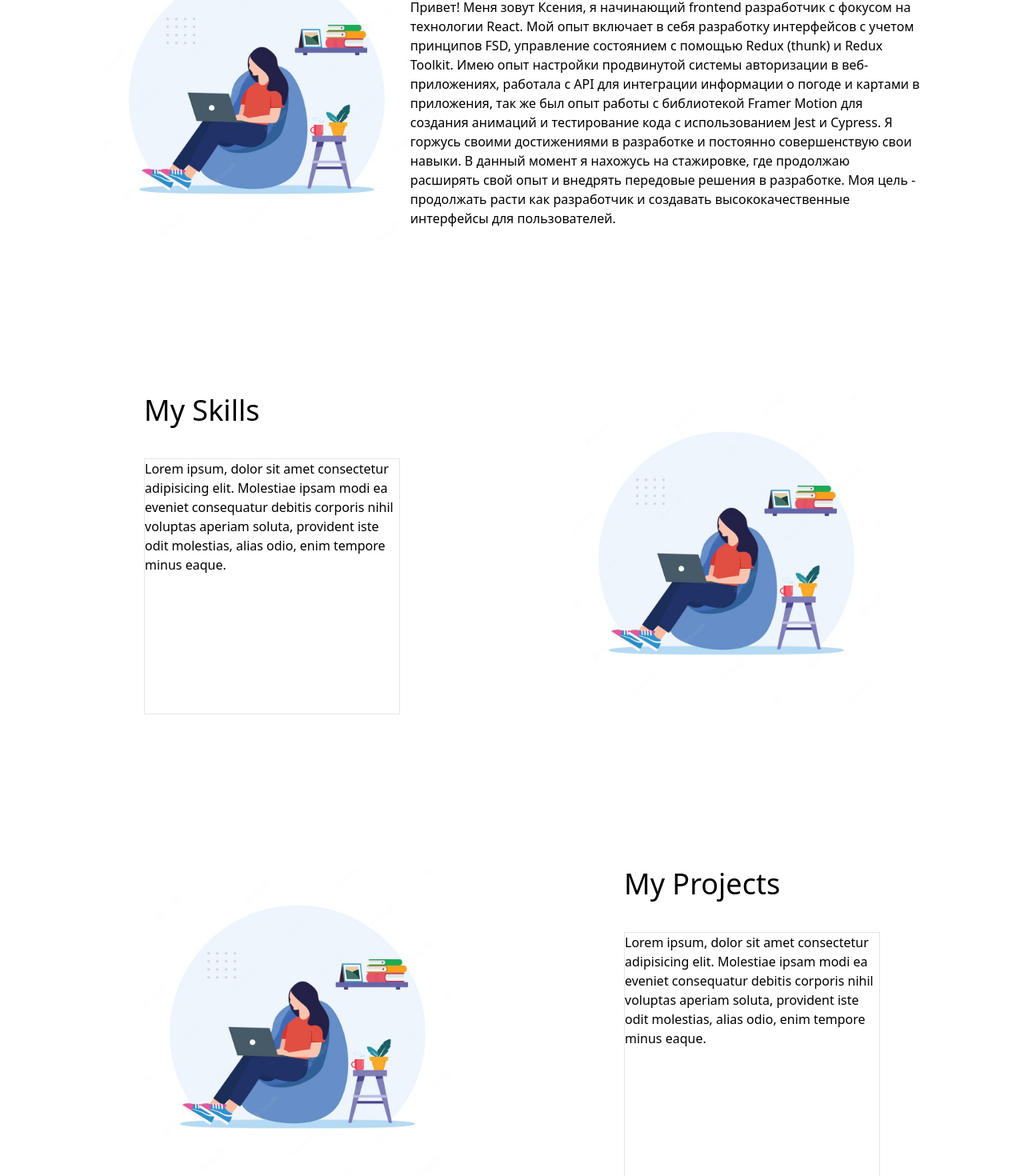
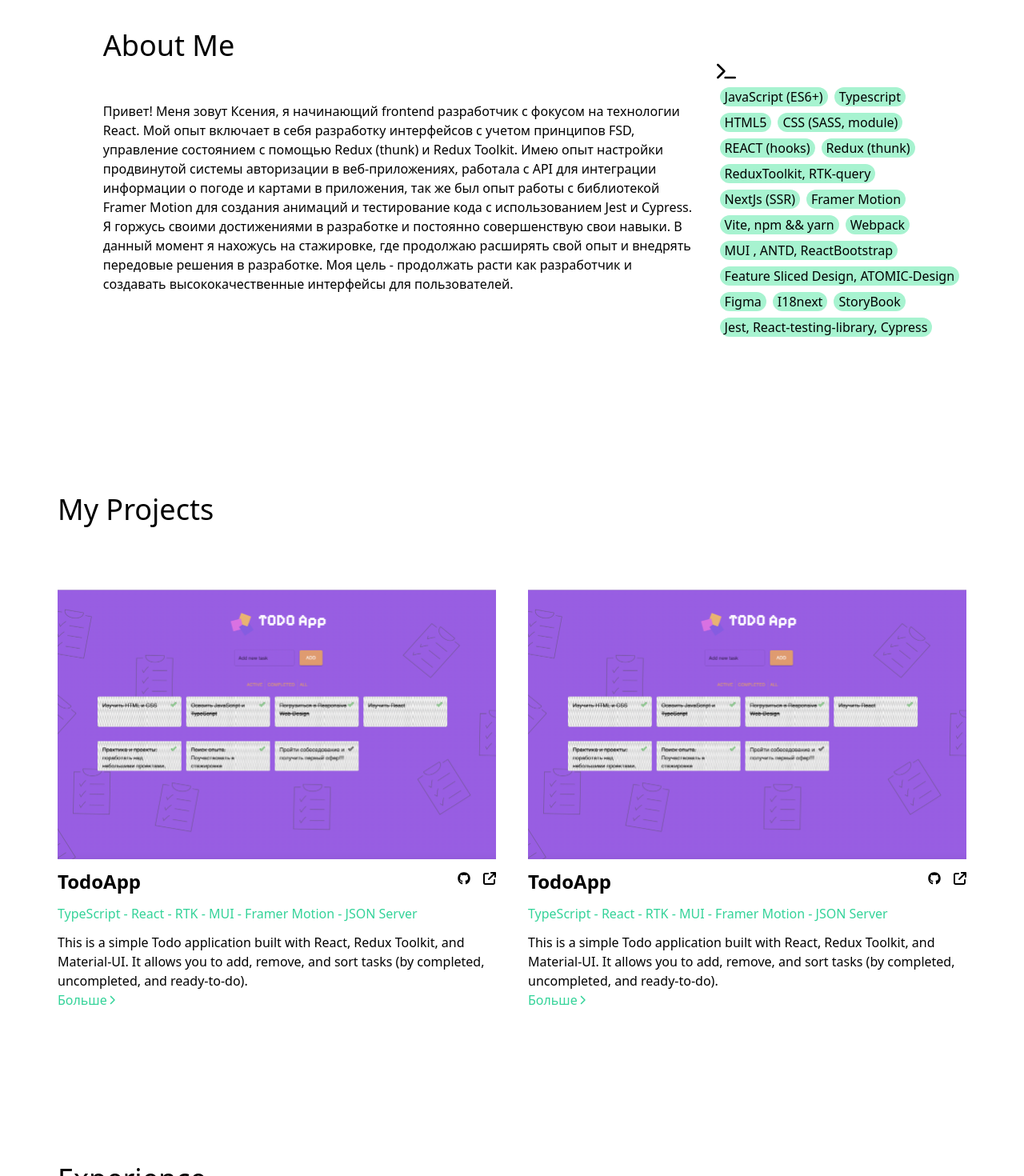
Before and after one commit to KseniaShepherd/AboutMe, a React (Vite) app: page / in a window 1280 px wide. Shown: the part 699-2169 px from the top of the page at 80% size. Built offline with nearby package versions, Linux system fonts and the light colour scheme.

Commit message:
added projects and experience

```diff
--- a/src/App.tsx
+++ b/src/App.tsx
@@ -1,10 +1,10 @@
 import { useRef } from "react";
 import AboutMe from "./components/AboutMe/AboutMe";
 import Header from "./widgets/Header/Header";
-import MySkills from "./components/MySkills/MySkills";
 import MyProjects from "./components/MyProjects/MyProjects";
 import Contact from "./components/Contact/Contact";
 import './input.css'
+import Experience from "./components/Experience/Experience";
 function App() {
   const scrollToRef = (ref: React.RefObject<HTMLDivElement>) => {
     ref.current?.scrollIntoView({ behavior: "smooth" });
@@ -26,8 +26,8 @@ function App() {
         />
       </div>
       <AboutMe aboutMeRef={aboutMeRef} />
-      <MySkills mySkillsRef={mySkillsRef} />
       <MyProjects myProjectsRef={myProjectsRef} />
+      <Experience/>
       <Contact contactRef={contactRef}/>
     </div>
   );
--- a/src/components/AboutMe/AboutMe.tsx
+++ b/src/components/AboutMe/AboutMe.tsx
@@ -1,29 +1,19 @@
 import { FC, RefObject, useEffect, useRef, useState } from "react";
 import { FontAwesomeIcon } from "@fortawesome/react-fontawesome";
-import girl from "../../../public/girl-with-laptop-chair-freelance-studying-concept-illustration-vector_199064-194.jpeg";
 import { faGithub, faTelegram } from "@fortawesome/free-brands-svg-icons";
 import { faAt } from "@fortawesome/free-solid-svg-icons";
 import { motion, useAnimation } from "framer-motion";
+import MySkills from "../MySkills/MySkills";
 
 interface AboutMeProps {
   aboutMeRef: RefObject<HTMLDivElement>;
 }
+
 const AboutMe: FC<AboutMeProps> = ({ aboutMeRef }) => {
   const [screenWidth, setScreenWidth] = useState(window.innerWidth);
-  const levitateAnimation = {
-    animate: {
-      y: ["0%", "2%", "0%"],
-    },
-    transition: {
-      y: {
-        duration: 2,
-        repeat: Infinity,
-        ease: "linear",
-      },
-    },
-  };
   const controls = useAnimation();
   const divRef = useRef<HTMLDivElement>(null);
+  const mySkillsRef = useRef<HTMLDivElement>(null);
   useEffect(() => {
     const handleResize = () => {
       setScreenWidth(window.innerWidth);
@@ -41,14 +31,14 @@ const AboutMe: FC<AboutMeProps> = ({ aboutMeRef }) => {
       const rect = divRef.current.getBoundingClientRect();
       if (rect.top <= window.innerHeight && rect.bottom >= 0) {
         controls.start({
-          x: 0,
+          y: 50,
           transition: {
             duration: 0.5,
           },
         });
       } else {
         controls.start({
-          x: 50,
+          y: 0,
           transition: {
             duration: 3,
           },
@@ -70,10 +60,10 @@ const AboutMe: FC<AboutMeProps> = ({ aboutMeRef }) => {
       className="w-full h-full"
     >
       <div className="mt-40 mb-8 flex flex-col md:mx-10 lg:mx-20 sm:mx-10">
-        <h1 className="xl:text-7xl lg:text-6xl md:text-5xl sm:text-4xl xs:text-4xl font-sans font-bold whitespace-normal">
+        <h1 className="xl:text-7xl lg:text-6xl md:text-5xl sm:text-4xl xs:text-4xl font-sans font-bold whitespace-normal mb-10">
           Pastukhova Ksenia
         </h1>
-        <h2 className="xl:text-4xl lg:text-3xl md:text-2xl sm:text-2xl xs:text-2lg font-sans whitespace-normal">
+        <h2 className="xl:text-4xl lg:text-3xl md:text-2xl sm:text-2xl xs:text-2lg font-sans whitespace-normal mb-20">
           React-developer
         </h2>
       </div>
@@ -104,26 +94,22 @@ const AboutMe: FC<AboutMeProps> = ({ aboutMeRef }) => {
           <a href="mailto:kpastukhova.ge@gmail.com">kpastukhova.ge@gmail.com</a>
         </div>
       </div>
+
+      <h2 className="text-4xl font-bodoni mt-48">About Me</h2>
+
       <div
-        className={`flex ${
-          screenWidth <= 768 ? "flex-col items-center" : "flex-row"
-        } place-content-around mt-48`}
+        className={`flex ${screenWidth <= 768 ? "flex-col items-center" : "flex-row"} gap-7 `}
         ref={aboutMeRef}
       >
-        <motion.img
-          className="h-96 w-96"
-          src={girl}
-          alt="girl"
-          {...levitateAnimation}
-        />
-        <motion.div
+       <div className={`${screenWidth <= 768 ? "w-3/4" : "w-full"} `}>
+       <motion.div
           ref={divRef}
-          initial={{ x: 100, opacity: 1 }}
+          initial={{ y: 0, opacity: 1 }}
           animate={controls}
-          className="flex flex-col gap-10"
+          className="flex flex-col"
         >
-          <h2 className="text-4xl font-bodoni">About Me</h2>
-          <div className="">
+
+          <div >
             Привет! Меня зовут Ксения, я начинающий frontend разработчик с
             фокусом на технологии React. Мой опыт включает в себя разработку
             интерфейсов с учетом принципов FSD, управление состоянием с помощью
@@ -139,6 +125,11 @@ const AboutMe: FC<AboutMeProps> = ({ aboutMeRef }) => {
             пользователей.
           </div>
         </motion.div>
+        </div>
+
+        <div className="w-1/4">
+        <MySkills mySkillsRef={mySkillsRef}/>
+        </div>
       </div>
     </div>
   );
--- /dev/null
+++ b/src/components/Experience/Experience.tsx
@@ -0,0 +1,28 @@
+import React from 'react';
+
+const Experience = () => {
+    return (
+        <div>
+            <h2 className="text-4xl font-bodoni mt-48">Experience</h2>
+            <div className={"mt-20 flex flex-col gap-5"}>
+                <div className={"flex justify-between"}>
+                      <h4 className={"text-2xl font-bold"}>SnowFlakes</h4>
+                      <p> Jun 2023 - now</p>
+                      </div>
+
+                <h5 className={"text-xl font-bold text-emerald-400"}>Интерн</h5>
+                <ul>
+  <li>- Участвовала в разработке совместных командных проектов</li>
+  <li>- Реализовывала адаптивный веб-дизайн</li>
+  <li>- Настраивала продвинутые системы аутентификации</li>
+  <li>- Настраивала мультиязычность приложения (i18next)</li>
+  <li>- Создавала анимации для улучшения взаимодействия с пользователем (FramerMotion)</li>
+  <li>- Создавала пользовательский интерфейс с использованием библиотек MUI и Ant Design</li>
+  <li>- Следовала методологии Feature Sliced Design для организации структуры проекта</li>
+</ul>
+            </div>
+        </div>
+    );
+};
+
+export default Experience;
--- a/src/components/MyProjects/MyProjects.tsx
+++ b/src/components/MyProjects/MyProjects.tsx
@@ -1,39 +1,32 @@
 import { FC, RefObject } from "react";
 import { motion } from "framer-motion";
-import girl from "../../../public/girl-with-laptop-chair-freelance-studying-concept-illustration-vector_199064-194.jpeg";
+import todo from "../../../public/todoapp.png";
+import Project from "../Project/Project";
 interface MyProjectsProps {
   myProjectsRef: RefObject<HTMLDivElement>;
 }
 const MyProjects: FC<MyProjectsProps> = ({ myProjectsRef }) => {
-  const levitateAnimation = {
-    animate: {
-      y: ["0%", "2%", "0%"],
-    },
-    transition: {
-      y: {
-        duration: 2,
-        repeat: Infinity,
-        ease: "linear",
-      },
-    },
-  };
   return (
-    <div className="flex place-content-around mt-48" ref={myProjectsRef}>
-      <motion.img
-        className="h-96 w-96"
-        src={girl}
-        alt="girl"
-        {...levitateAnimation}
-      />
-      <motion.div className="flex flex-col gap-10">
-        <h2 className="text-4xl font-sans">My Projects</h2>
-        <div className="h-80 w-80 border">
-          Lorem ipsum, dolor sit amet consectetur adipisicing elit. Molestiae
-          ipsam modi ea eveniet consequatur debitis corporis nihil voluptas
-          aperiam soluta, provident iste odit molestias, alias odio, enim
-          tempore minus eaque.
+    <div>
+      <h2 className="text-4xl font-sans mt-48">My Projects</h2>
+      <div className="flex place-content-around mt-20" ref={myProjectsRef}>
+        <div>
+          <motion.div className="flex flex-row gap-10">
+            <Project
+              img={todo}
+              title="TodoApp"
+              technologies="TypeScript - React - RTK - MUI - Framer Motion - JSON Server"
+              description="This is a simple Todo application built with React, Redux Toolkit, and Material-UI. It allows you to add, remove, and sort tasks (by completed, uncompleted, and ready-to-do)."
+            />
+            <Project
+              img={todo}
+              title="TodoApp"
+              technologies="TypeScript - React - RTK - MUI - Framer Motion - JSON Server"
+              description="This is a simple Todo application built with React, Redux Toolkit, and Material-UI. It allows you to add, remove, and sort tasks (by completed, uncompleted, and ready-to-do)."
+            />
+          </motion.div>
         </div>
-      </motion.div>
+      </div>
     </div>
   );
 };
--- a/src/components/MySkills/MySkills.tsx
+++ b/src/components/MySkills/MySkills.tsx
@@ -1,23 +1,32 @@
-import  { FC, RefObject, useEffect, useState } from "react";
-import { motion } from "framer-motion";
-import girl from "../../../public/girl-with-laptop-chair-freelance-studying-concept-illustration-vector_199064-194.jpeg";
+import  { FC, RefObject, useEffect, useRef, useState } from "react";
+import { motion, AnimatePresence, useAnimation } from "framer-motion";
+import { FontAwesomeIcon } from "@fortawesome/react-fontawesome";
+import { faTerminal } from "@fortawesome/free-solid-svg-icons";
 interface MySkillsProps {
   mySkillsRef: RefObject<HTMLDivElement>;
 }
+const items = [
+  "JavaScript (ES6+)",
+  "Typescript",
+  "HTML5",
+  "CSS (SASS, module)",
+  "REACT (hooks)",
+  "Redux (thunk)",
+  "ReduxToolkit, RTK-query",
+  "NextJs (SSR)",
+  "Framer Motion",
+  "Vite, npm && yarn",
+  "Webpack",
+  "MUI , ANTD, ReactBootstrap",
+  "Feature Sliced Design, ATOMIC-Design",
+  "Figma",
+  "I18next",
+  "StoryBook",
+  "Jest, React-testing-library, Cypress",
+];
+
 const MySkills: FC<MySkillsProps> = ({ mySkillsRef }) => {
   const [screenWidth, setScreenWidth] = useState(window.innerWidth);
-  const levitateAnimation = {
-    animate: {
-      y: ["0%", "2%", "0%"],
-    },
-    transition: {
-      y: {
-        duration: 2,
-        repeat: Infinity,
-        ease: "linear",
-      },
-    },
-  };
   useEffect(() => {
     const handleResize = () => {
       setScreenWidth(window.innerWidth);
@@ -30,24 +39,27 @@ const MySkills: FC<MySkillsProps> = ({ mySkillsRef }) => {
       window.removeEventListener("resize", handleResize);
     };
   }, []);
-  return (
-    <div className={`flex ${screenWidth <= 768 ? 'flex-col items-center' : 'flex-row'} place-content-around mt-48`} ref={mySkillsRef}>
-    <motion.div className="flex flex-col gap-10">
-        <h2 className="text-4xl font-sans">My Skills</h2>
-        <div className="h-80 w-80 border">
-          Lorem ipsum, dolor sit amet consectetur adipisicing elit. Molestiae
-          ipsam modi ea eveniet consequatur debitis corporis nihil voluptas
-          aperiam soluta, provident iste odit molestias, alias odio, enim
-          tempore minus eaque.
-        </div>
-      </motion.div>
-      <motion.img
-        className="h-96 w-96"
-        src={girl}
-        alt="girl"
-        {...levitateAnimation}
-      />
-    </div>
+  return (<div>
+         <FontAwesomeIcon icon={faTerminal} className="h-6 w-6 " />
+    <div className={`grid-flow-row gap-y-1.5`} ref={mySkillsRef}>
+        <ul>
+      <AnimatePresence>
+        {items.map((item, index) => (
+          <motion.li
+          className={"text-s px-1.5 w-max inline-block bg-emerald-200 rounded-2xl m-1"}
+            key={item}
+            initial={{ opacity: 0, y: 0 }}
+            animate={{ opacity: 1, y: 0 }}
+            exit={{ opacity: 0, y: -20 }}
+            transition={{ duration: 0.5, delay: index * 0.1 }}
+          >
+            {item}
+          </motion.li>
+        ))}
+      </AnimatePresence>
+    </ul>
+      </div>
+      </div>
   );
 };
 
--- /dev/null
+++ b/src/components/Project/Project.tsx
@@ -0,0 +1,70 @@
+import React from "react";
+import { motion, useAnimation } from "framer-motion";
+import { FontAwesomeIcon } from "@fortawesome/react-fontawesome";
+import { faGithub } from "@fortawesome/free-brands-svg-icons";
+import {
+  faArrowUpRightFromSquare,
+  faChevronRight,
+} from "@fortawesome/free-solid-svg-icons";
+
+interface ProjectProps {
+  img: string;
+  title: string;
+  technologies: string;
+  description: string;
+}
+
+const Project: React.FC<ProjectProps> = ({
+  img,
+  title,
+  technologies,
+  description,
+}) => {
+  return (
+    <div className={"w-6/12 flex flex-col gap-3"}>
+      <motion.div
+        initial={{ y: 0, x: 0, rotate: 0 }}
+        whileHover={{
+          x: -2,
+          y: -4,
+          scale: 1.1,
+          rotate: 1,
+        }}
+        transition={{ duration: 0.3 }}
+      >
+        <img src={img} alt={title}></img>
+      </motion.div>
+      <div className={"flex justify-between"}>
+        <h4 className={"text-2xl font-bold"}>{title}</h4>
+        <div className={"flex gap-4 content-center"}>
+          <a
+            href="https://github.com/KseniaShepherd"
+            target="_blank"
+            rel="noopener noreferrer"
+          >
+            <FontAwesomeIcon icon={faGithub} className="h-4 w-4" />
+          </a>
+          <a href="" target="_blank">
+            <FontAwesomeIcon
+              icon={faArrowUpRightFromSquare}
+              className="h-4 w-4"
+            />
+          </a>
+        </div>
+      </div>
+      <p className={"text-emerald-400"}>{technologies}</p>
+      <div>
+        <p>{description}</p>
+        <p className={"text-emerald-400 flex items-center"}>
+
+          Больше <FontAwesomeIcon
+            icon={faChevronRight}
+            className="h-3 w-3"
+          />
+        </p>
+      </div>
+    </div>
+  );
+};
+
+export default Project;
--- a/src/widgets/Header/Header.tsx
+++ b/src/widgets/Header/Header.tsx
@@ -17,8 +17,8 @@ const Header: FC<HeaderProps> = ({ scrollToRef, aboutMeRef, mySkillsRef, myProje
 
   const navItems = [
     { name: "About me", ref: aboutMeRef },
-    { name: "My Skills", ref: mySkillsRef },
     { name: "My Projects", ref: myProjectsRef },
+    { name: "Experience", ref: mySkillsRef },
     { name: "Contact", ref: contactRef },
   ];
   useEffect(() => {
```
Also changed, not shown: public/todoapp.png (added).
